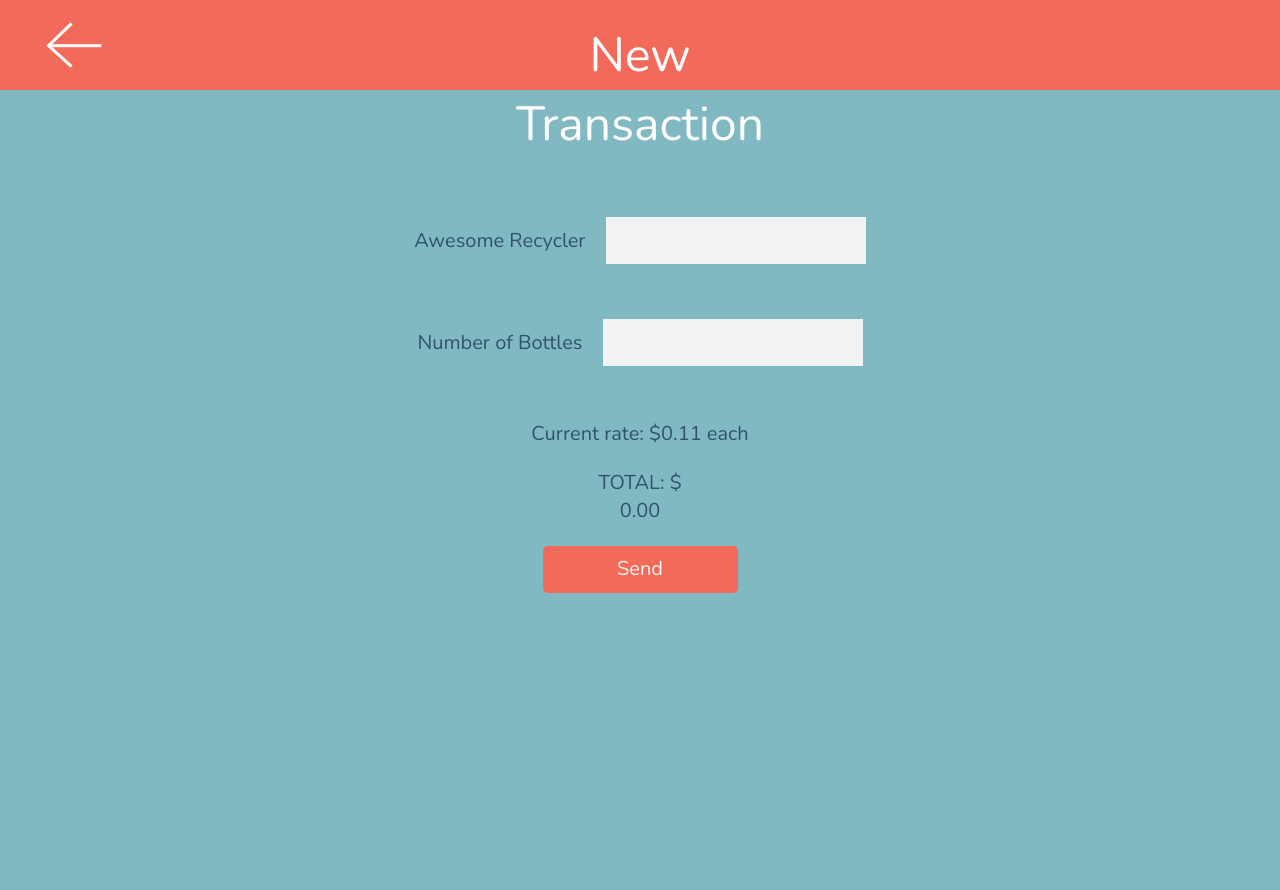
After one commit to ItsMrLin/scanvenger, a Flask app: page /center-transactions in a window 1280 px wide. The commit adds this page. Run offline with Flask 2, Linux system fonts and the light colour scheme; parts of the project's set-up code (start-up, migrations or seed data) failed here and were passed over; some libraries are stand-ins or nearby versions.

Commit message:
A lot of new pages

```diff
--- a/app.py
+++ b/app.py
@@ -37,9 +37,39 @@ def discover():
 
 	return render_template('discover.html', data=data, page=page)
 
+@app.route('/center-transactions')
+def center_transactions():
+    page = {
+        'title':'Center Transactions',
+        'nav_title': 'New Transaction',
+        'prev_page': '/'
+    }
+    return render_template('center-transactions.html', page=page)
+
 @app.route('/center-home')
 def center_home():
-    return render_template('center-home.html')
+    page = {
+        'title':'Center Home',
+        'nav_title': 'Home',
+        'prev_page': '/'
+    }
+    return render_template('center-home.html', page=page)
+
+@app.route('/center-login', methods=['GET', 'POST'])
+def center_login():
+	page = {
+		'title':'Center Log In',
+		'nav_title': 'Log In',
+		'prev_page': '/'
+	}
+	if request.method == 'POST':
+		data = {
+			'username': request.form['username'],
+			'password': request.form['password'],
+		}
+		return render_template('center-login.html', page=page, is_post = True, data = data)
+	else:
+		return render_template('center-login.html', page=page, is_post = False)
 
 @app.route('/nessie-demo')
 def nessie_demo():
@@ -47,17 +77,22 @@ def nessie_demo():
 
 @app.route('/picker-home', methods=['GET', 'POST'])
 def picker_home():
+	page = {
+		'title': 'Picker Home',
+		'nav_title': 'My Savings',
+		'prev_page': '/'
+	}
 	data = {}
 	if request.method == 'POST':
 		data['id'] = request.form['id']
-	return render_template('picker-home.html', data=data)
+	return render_template('picker-home.html', page=page, data=data)
 
 @app.route('/picker-login', methods=['GET', 'POST'])
 def picker_login():
 	page = {
 		'title':'Picker Log In',
 		'nav_title': 'Log In',
-		'prev_page': '/picker-home',
+		'prev_page': '/'
 	}
 	if request.method == 'POST':
 		data = {
--- a/static/css/scanvenger.css
+++ b/static/css/scanvenger.css
@@ -79,7 +79,7 @@ body {
 	font-size: 48px;
 	text-align: center;
 	height: 48px;
-	width: 250px;
+	width: 300px;
 	margin-top: 21px;
 	margin-left: auto;
 	margin-right: auto;
@@ -125,3 +125,54 @@ body {
 	margin-bottom: 20px;
 	text-align: center;
 }
+
+/** picker home **/
+.picker-container {
+	color: white;
+	text-align: center;
+}
+
+#picker-label {
+	font-size: 24px;
+}
+
+#picker-balance {
+	font-size: 72px;
+}
+
+/** center home */
+.center-button {
+	background-color: #31526E;
+	width: 470px;
+	height: 156px;
+	font-size: 36px;
+}
+
+.center-button img {
+	width: 80px;
+	margin-right: 20px;
+}
+
+#center-welcome {
+	font-size: 48px;
+	color: #31526E;
+	position: relative;
+	top: -100px;
+}
+
+.center-container {
+	text-align: center;
+}
+
+.center-container a {
+	color: #F26A59;
+}
+
+.center-container a:hover {
+	color: #F26A59;
+}
+
+.transactions-container {
+	width: 500px;
+	font-size: 20px;
+}
--- /dev/null
+++ b/templates/center-transactions.html
@@ -0,0 +1,62 @@
+<html>
+{%include 'header.html'%}
+<script src="https://cdn.firebase.com/js/client/2.3.1/firebase.js"></script>
+
+<body>
+	{%include 'nav.html'%}
+  	<div class="jumbotron vertical-center">
+      <div class="container transactions-container">
+        <form action="#" method="post">
+      <div class="row login-row">
+		Awesome Recycler
+		<input type="text" id="username" class="login-input" name="username" value="">
+	  </div>
+      <div class="row login-row">
+		Number of Bottles
+		<input type="password" class="login-input" name="password" value="">
+      </div>
+      <div class="row login-row">
+		Current rate: $0.11 each
+      </div>
+      <div class="row login-row">
+		TOTAL: $<div id="total">0.00</div>
+      </div>
+      <div class="row login-row">
+        <input type="submit" id="send" class="login-button" value="Send">
+      </div>
+    </form>
+
+    <script type="text/javascript">
+	$('#send').click(function() {
+		var ref = new Firebase("https://scanvenger.firebaseio.com/users/"+$('#username').val()+"/customer_id");
+		ref.once("value", function(data) {
+			var id = data.A.B;
+
+			$('#send').click(function() {
+				var date = new Date();
+				var transaction_date = date.getFullYear()+"."+date.getMonth()+"."+date.getDate()+" "+date.getHours()+":"+date.getMinutes()+":"+date.getSeconds();
+				$.ajax({
+					method: 'POST',
+					url: 'http://api.reimaginebanking.com/accounts/'+id+'/deposits?key=dd10dc4f2037e2a8284c21c4a7f37d1b',
+					dataType: 'json',
+					data: JSON.stringify({
+						"medium": "balance",
+						"transaction_date": transaction_date,
+						"amount": int($('total').val()),
+						"status": "completed"
+					}),
+					contentType: 'application/json',
+					success: function(results){
+						console.log(JSON.stringify(results));
+
+					},
+					error: function(results) {
+						console.log(results);
+					}
+				});
+			});
+		});
+	});
+    </script>
+</body>
+</html>
--- a/templates/index.html
+++ b/templates/index.html
@@ -8,7 +8,7 @@
   	  <div class="container">
   	  	<div class="row landing-row">
   	  	  <img class="landing-icon" src="img/factoryIcon.png">
-  	  	  <a href="center-home"><button class="button landing-button">Recycling Center</button></a>
+  	  	  <a href="center-login"><button class="button landing-button">Recycling Center</button></a>
         </div>
   	  	<div class="row landing-row">
   	  	  <img class="landing-icon" src="img/PickerIcon.png">
```
Also changed, not shown: templates/center-home.html (+6 -84 lines), templates/center-login.html (+46 -16 lines), templates/center-savings.html (added, +92 -0 lines), templates/picker-home.html (+14 -9 lines), templates/picker-login.html (+4 -3 lines).
